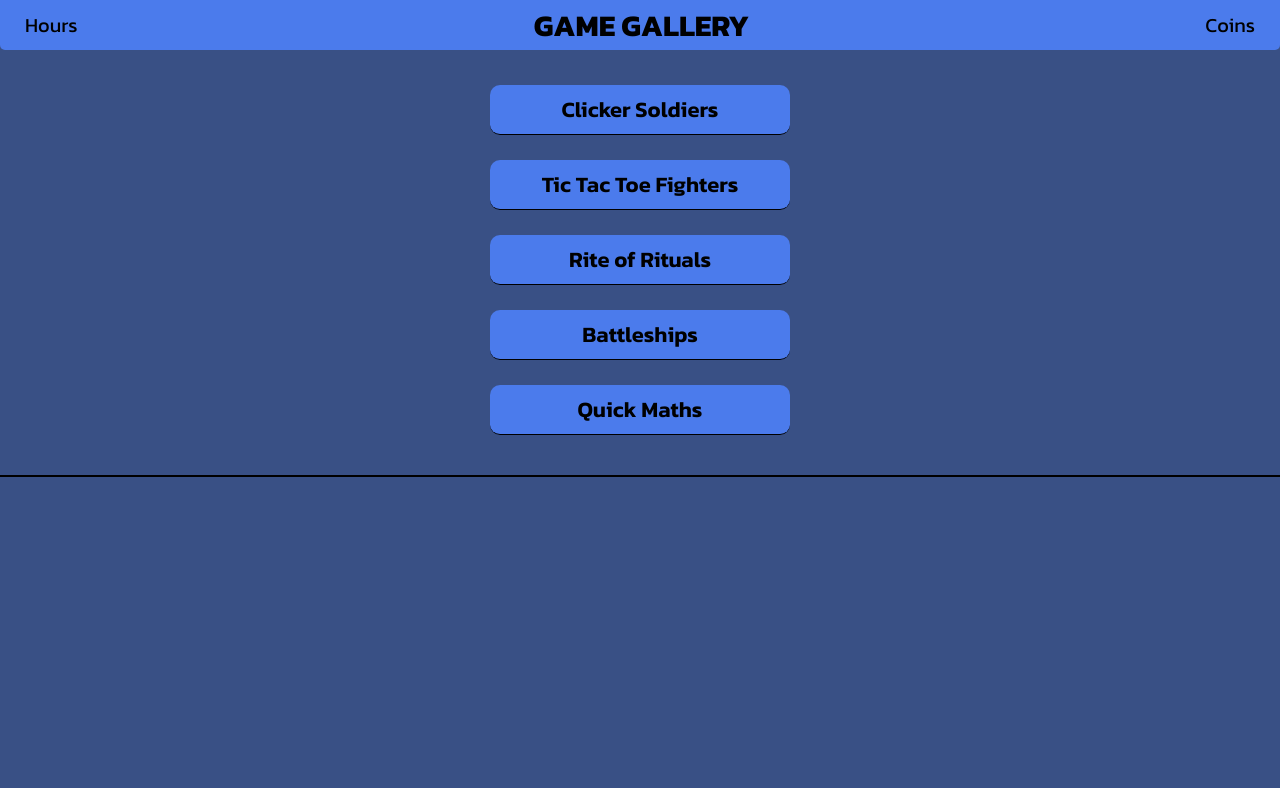
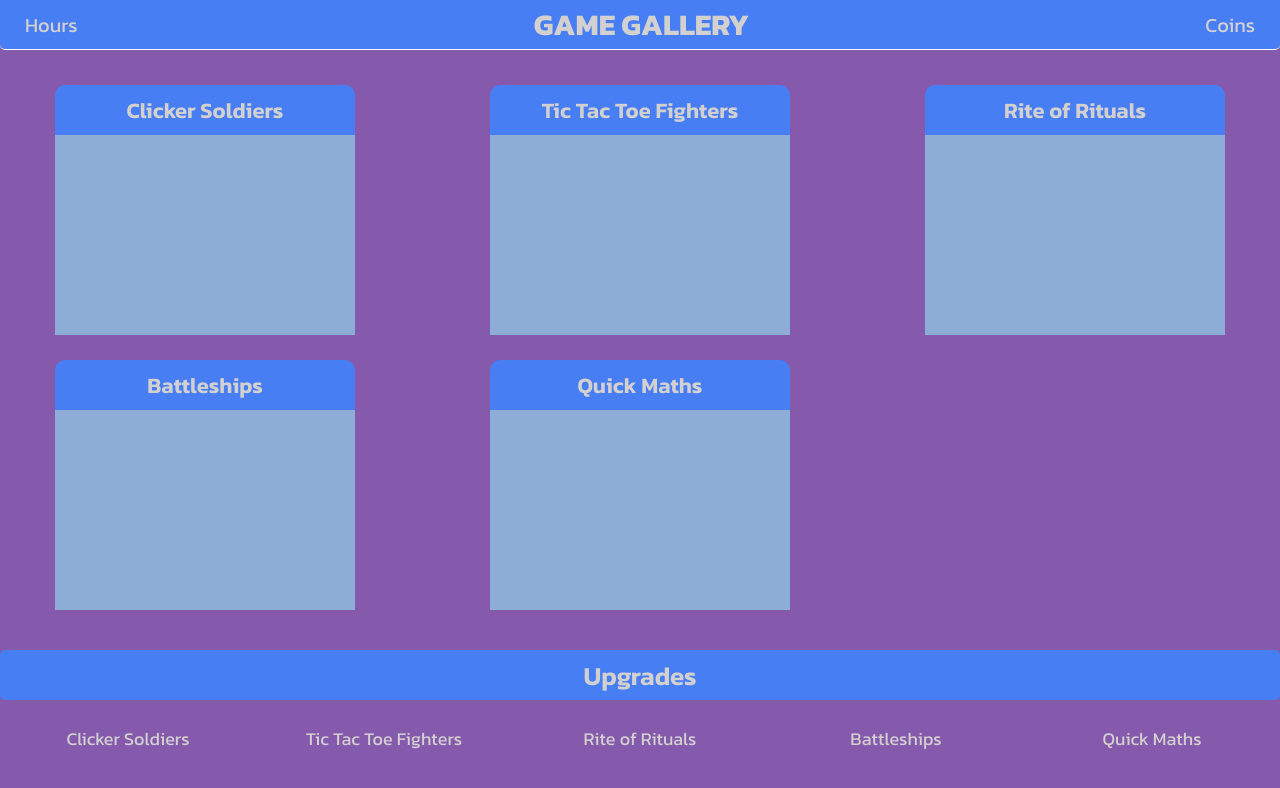
Before and after one commit to andone0912/Game-Gallery, a plain HTML site: page game-lobby/game-lobby.html in a window 1280 px wide. Drawn offline with Linux system fonts and the light colour scheme.

Commit message:
added better game selector and set up bases for a game preview, changed color pallate

```diff
--- a/game-lobby/game-lobby.css
+++ b/game-lobby/game-lobby.css
@@ -2,11 +2,13 @@
   box-sizing: border-box;
   margin: 0;
   font-family: "Kanit", sans-serif;
+  color: rgb(211, 208, 208);
 }
 
 body{
-  background-color: rgb(57, 80, 133);
+  background-color: rgb(133, 90, 173);
 }
+
 
 h1{
   font-size: 30px;
@@ -16,39 +18,77 @@ h1{
   width: 100%;
   justify-content: space-between;
   align-items: center;
-  background-color: rgb(75, 123, 236);
+  background-color: rgb(72, 126, 243);
   height: 50px;
   border-radius: 0 0 5px 5px;
   padding: 0 25px;
+  border-bottom: 1px solid rgb(255, 255, 255);
 }
 
 .title-section > span{
   font-size: 20px;
 
 }
+.games-container{
+  display: flex;
+  flex-direction: column;
+}
 
-header{
-  border-bottom: solid 2px black;
+.game-preview{
+  width: 300px;
+  height: 200px;
+  background-color: rgb(142, 173, 214);
 }
 
 nav{
-  display: flex;
-  flex-direction: column;
-  justify-content: center;
-  align-items: center;
+  display: grid;
+  grid-template-columns: 1fr 1fr 1fr;
+  justify-items: center;
+  width: 100%;
   margin: 35px 0 40px 0;
   gap: 25px;
 }
 
-nav > span{
+nav > .games-container > span{
   font-size: 22px;
   font-weight: 600;
   display: flex;
   justify-content: center;
   align-items: center;
   width: 300px;
-  background-color: rgb(75, 123, 236);
-  border-radius: 10px;
+  background-color: rgb(72, 126, 243);
+  border-radius: 10px 10px 0 0;
   height: 50px;
-  border-bottom: solid 1px black;
 }
+
+.upgrades-section{
+  display: flex;
+  flex-direction: column;
+  align-items: center;
+  margin-top: 30px;
+}
+
+.title{
+  font-size: 26px;
+  font-weight: 600;
+  margin-bottom: 25px;
+  background-color: rgb(72, 126, 243);
+  width: 100%;
+  height: 50px;
+  border-radius: 5px;
+  display: flex;
+  justify-content: center;
+  align-items: center;
+}
+
+.upgrades-content{
+  display: flex;
+  justify-content: space-around;
+  width: 100%;
+}
+
+.upgrades-content > section{
+  text-align: center;
+  font-size: 18px;
+  width: 200px;
+}
--- a/game-lobby/game-lobby.html
+++ b/game-lobby/game-lobby.html
@@ -17,14 +17,55 @@
       <span>Coins</span>
     </section>
     <nav>
-      <span>Clicker Soldiers</span>
-      <span>Tic Tac Toe Fighters</span>
-      <span>Rite of Rituals</span>
-      <span>Battleships</span>
-      <span>Quick Maths</span>
+      <div class="games-container">
+        <span>Clicker Soldiers</span>
+        <div class="game-preview"></div>
+      </div>
+      <div class="games-container">
+        <span>Tic Tac Toe Fighters</span>
+        <div class="game-preview"></div>
+      </div>
+      <div class="games-container">
+        <span>Rite of Rituals</span>
+        <div class="game-preview"></div>
+      </div>
+      <div class="games-container">
+        <span>Battleships</span>
+        <div class="game-preview"></div>
+      </div>
+      <div class="games-container">
+        <span>Quick Maths</span>
+        <div class="game-preview"></div>
+      </div>
     </nav>
   </header>
   <main>
+    <section class="upgrades-section">
+      <div class="title">Upgrades</div>
+      <div class="upgrades-content">
+        <section class="clicker-soldiers">
+          <div class="subtitle">Clicker Soldiers</div>
+          <div class="upgrades"></div>
+        </section>
+        <section class="tic-tac-toe">
+          <div class="subtitle">Tic Tac Toe Fighters</div>
+          <div class="upgrades"></div>
+        </section>
+        <section class="rite-of-rituals">
+          <div class="subtitle">Rite of Rituals</div>
+          <div class="upgrades"></div>
+        </section>
+        <section class="battleships">
+          <div class="subtitle">Battleships</div>
+          <div class="upgrades"></div>
+        </section>
+        <section class="quick-maths">
+          <div class="subtitle">Quick Maths</div>
+          <div class="upgrades"></div>
+        </section>
+      </div>
+
+    </section>
 
   </main>
   <footer>
```
